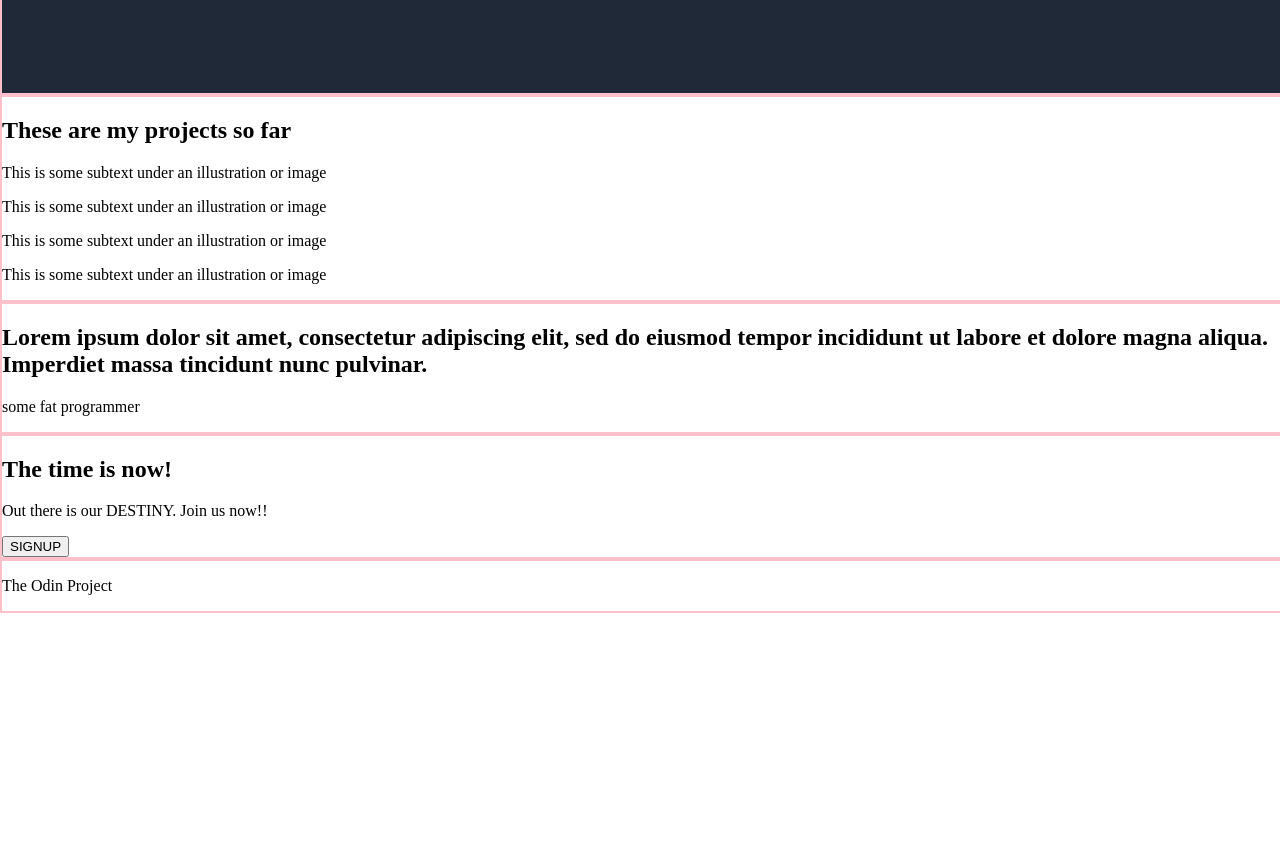
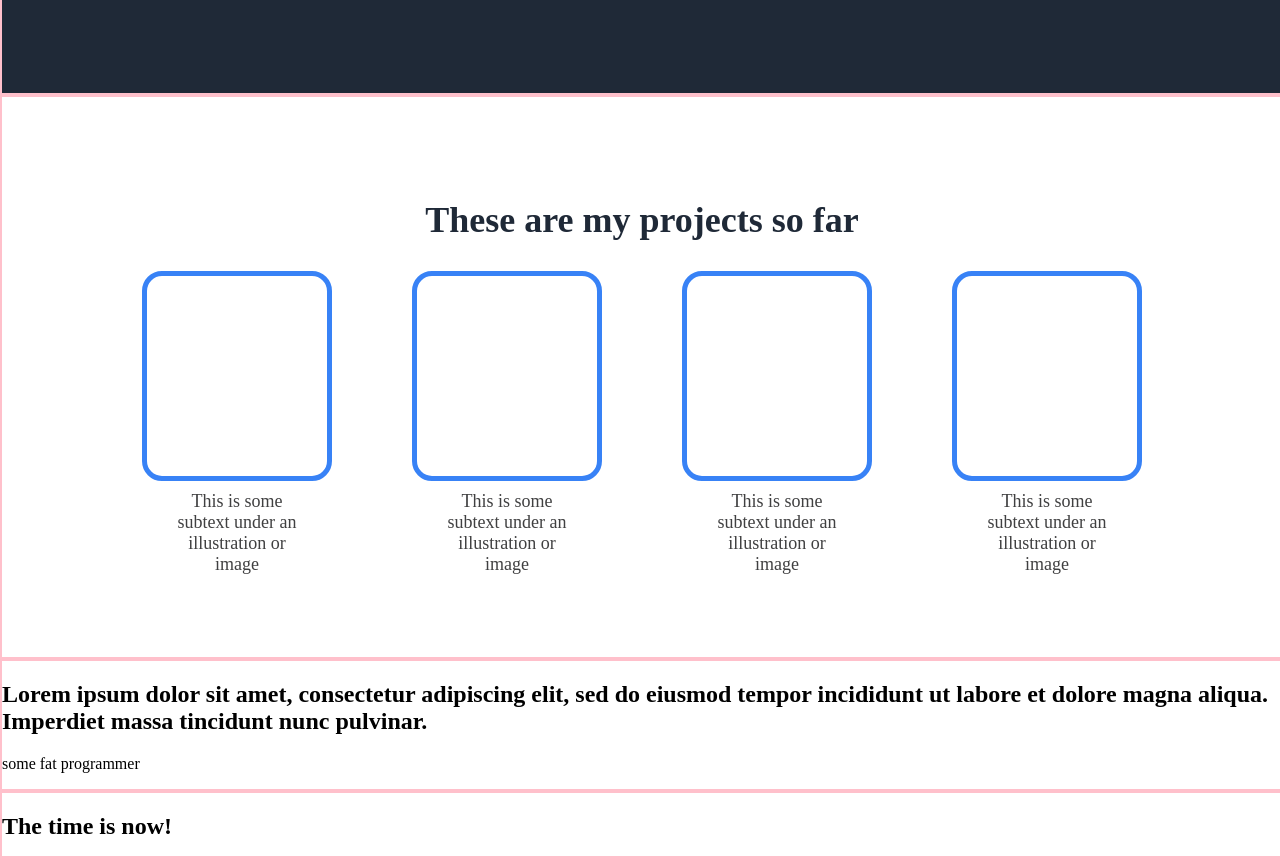
Before and after one commit to AbnerAlexson/Portfolio_page, a plain HTML site: page Index.html in a window 1280 px wide. Shown: the part 633-1489 px from the top of the page. Before the commit the page ends 1246 px from the top, so only its background shows below. Drawn offline with Linux system fonts and the light colour scheme.

Commit message:
added styling to infosection.

```diff
--- a/Styles.css
+++ b/Styles.css
@@ -113,4 +113,48 @@ li {
 }
 
 /* End of Mainsection */
+/* Start of Infosection */
+
+.info {
+    height: 70vh;
+    padding: 0;
+    display: flex;
+    flex-direction: column;
+    justify-content: center;
+    align-items: center;
+}
+
+.info h1 {
+    font-size: 36px;
+    font-weight: 800;
+    color: #1F2937;
+}
+
+.info .projects {
+    display: flex;
+    gap: 80px;
+}
+
+.projects .projects-box {
+    padding: 0;
+    display: flex;
+    flex-direction: column;
+    align-items: center;
+}
+
+.projects-box .img {
+    border: 5px solid #3882F6;
+    height: 200px;
+    width: 180px;
+    border-radius: 20px;
+}
+
+.projects p {
+    margin: 10px 0;
+    color: #404041;
+    font-size: 18px;
+    width: 140px;
+    text-align: center;
+}
+
 /* End of Infosection */
```
